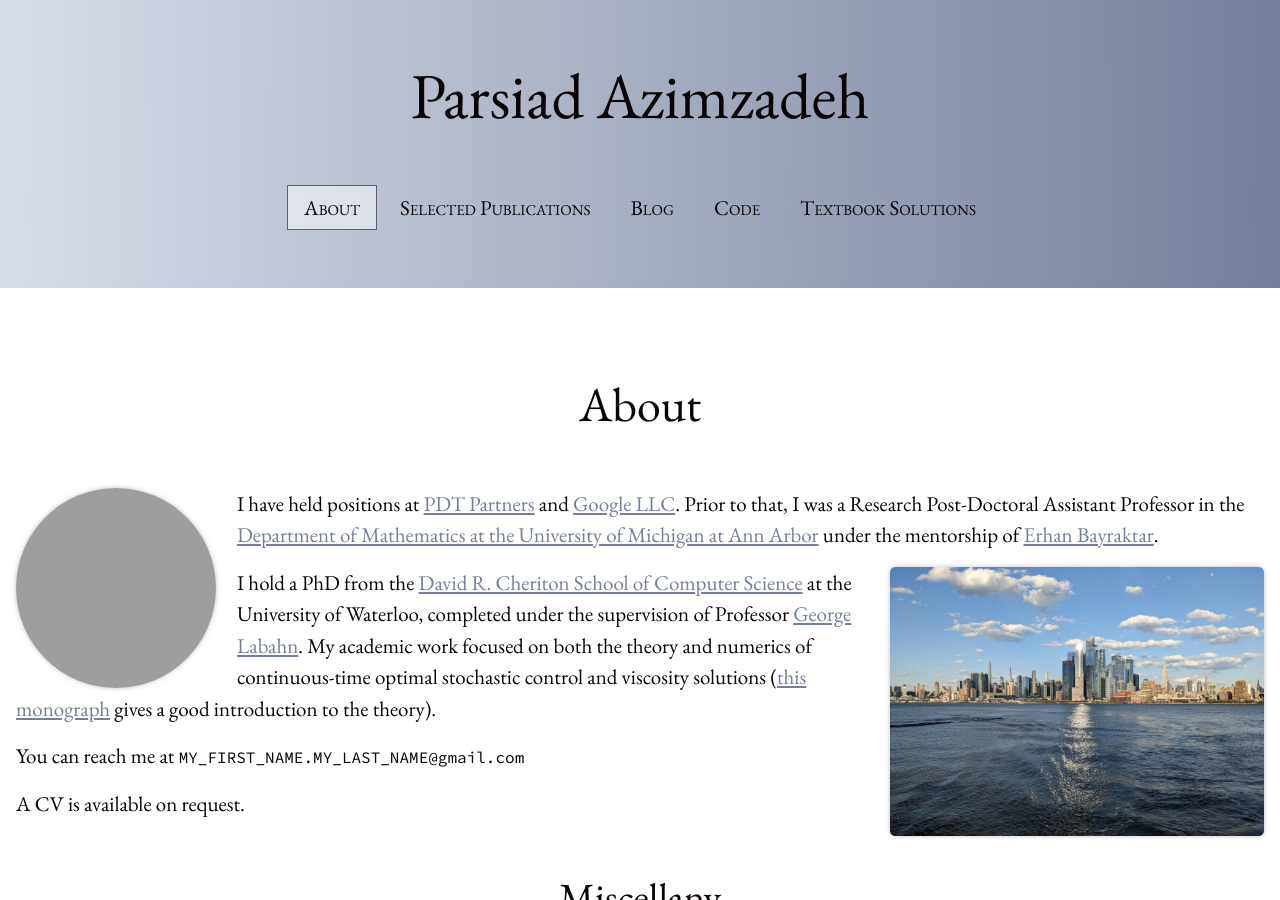
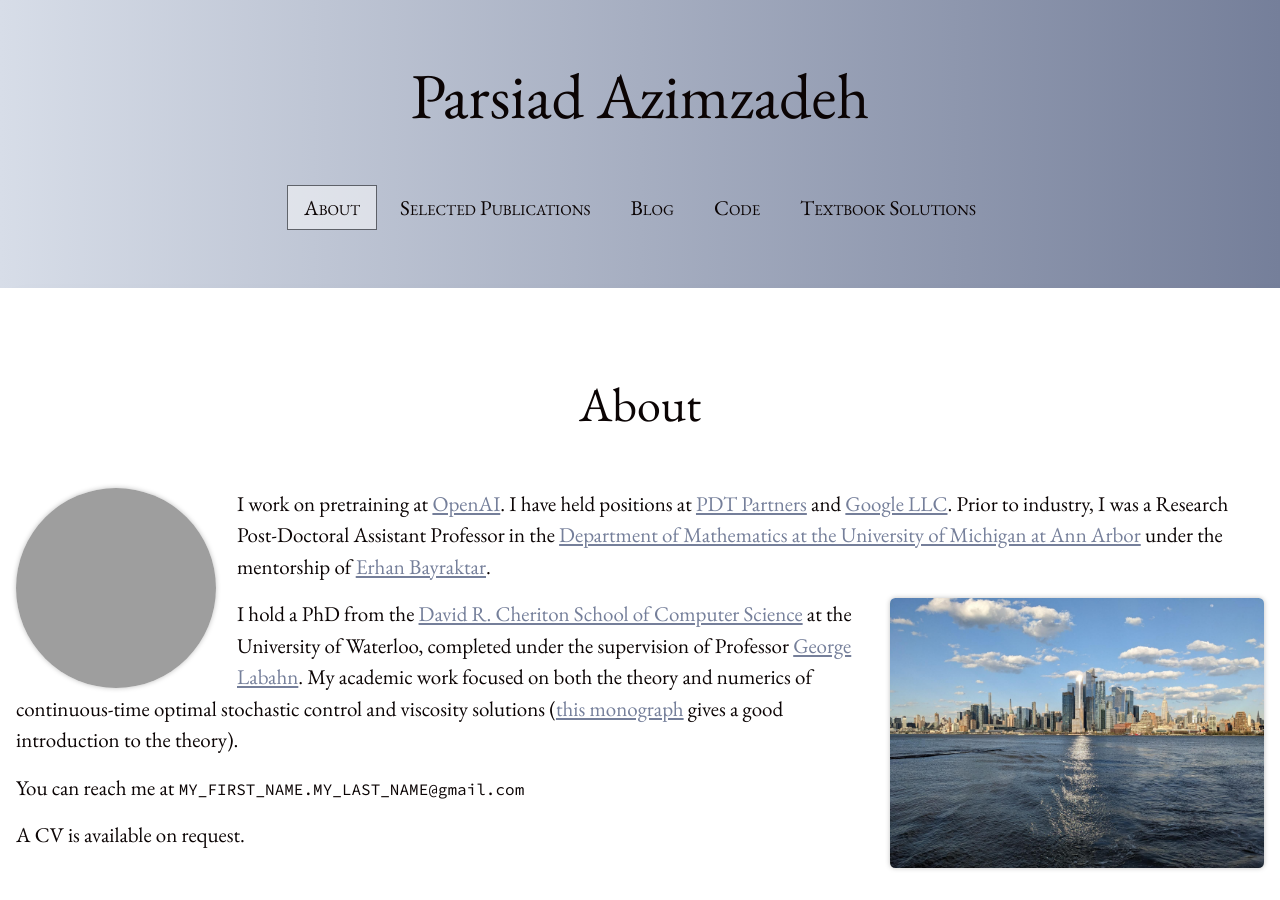
Before and after one commit to parsiad/parsiad.github.io, a Jekyll site: the page built from index.md, in a window 1280 px wide and 900 px high. Built offline with Jekyll 4.4.1, drawn with Linux system fonts in a browser that asks for light colours; our own code applies the rules of GitHub Pages for plain Markdown files; a script that is not in the unit is left out; grey boxes are pictures that could not be loaded.

Commit message:
Fix formatting issues in index.md

```diff
--- a/index.md
+++ b/index.md
@@ -8,8 +8,9 @@ title: About
 
 <img id="avatar" src="https://2.gravatar.com/avatar/e68eee66a27d99a1e78b5663e62f4a29a5657f7bb8fbc5e15ff827e52f26ff00?size=200">
 
+I work on pretraining at [OpenAI](https://openai.com).
 I have held positions at [PDT Partners](https://pdtpartners.com) and [Google LLC](http://google.com).
-Prior to that, I was a Research Post-Doctoral Assistant Professor in the [Department of Mathematics at the University of Michigan at Ann Arbor](https://lsa.umich.edu/math) under the mentorship of [Erhan Bayraktar](https://sites.lsa.umich.edu/erhan/).
+Prior to industry, I was a Research Post-Doctoral Assistant Professor in the [Department of Mathematics at the University of Michigan at Ann Arbor](https://lsa.umich.edu/math) under the mentorship of [Erhan Bayraktar](https://sites.lsa.umich.edu/erhan/).
 
 <a href="/assets/images/nyc_20240423_192340.jpeg"><img id="nyc" src="/assets/images/nyc_20240423_192340.jpeg"></a>
 
```
